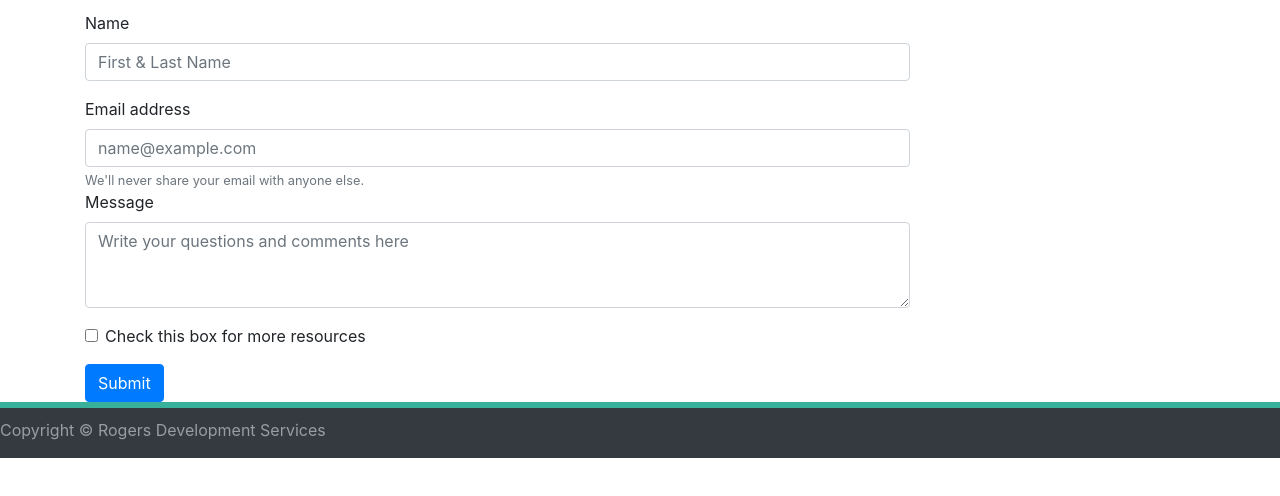
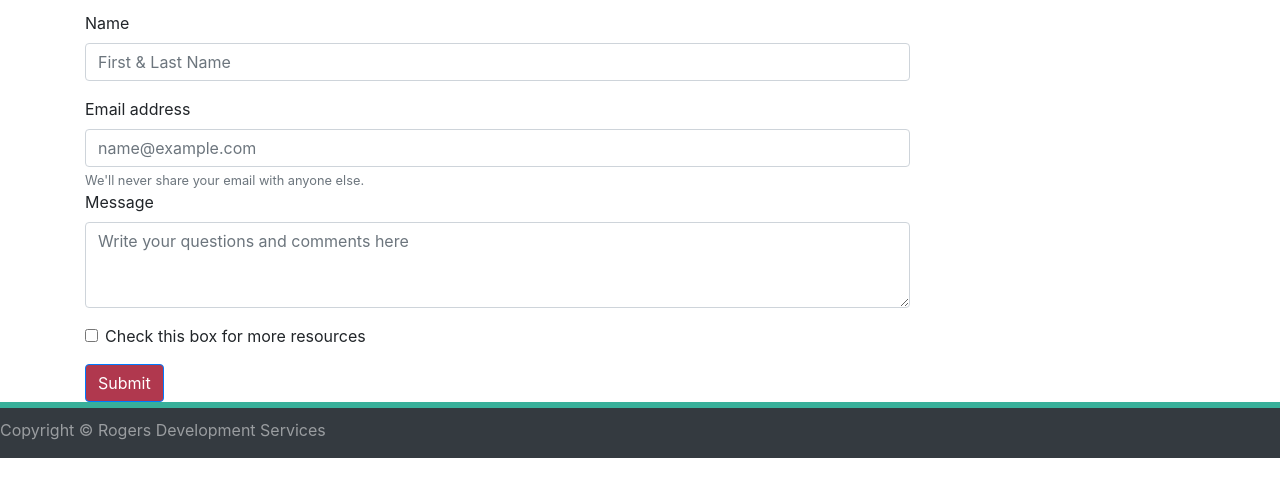
Before and after one commit to Rogers-Development-Services/Porfolio, a plain HTML site: page contact.html in a window 1280 px wide. Shown: the part 138-634 px from the top of the page. Drawn offline with nearby package versions, Linux system fonts and the light colour scheme.

Commit message:
Contact.html: changed button color

```diff
--- a/Assets/styles/styles.css
+++ b/Assets/styles/styles.css
@@ -6,7 +6,7 @@ nav .nav-link {
     margin-top: 0.5rem;
 }
 
-form button .btn .button-primary {
+#btn-color {
     background-color: #b0384e;
 }
 
--- a/contact.html
+++ b/contact.html
@@ -93,7 +93,7 @@
                 <label class="form-check-label" for="exampleCheck1">Check this box for more resources</label>
               </div>
               <!-- Submit Button -->
-              <button type="submit" class="btn btn-primary">Submit</button>
+              <button type="submit" id="btn-color" class="btn btn-primary">Submit</button>
             </form>
           </div>
         </div>
```
